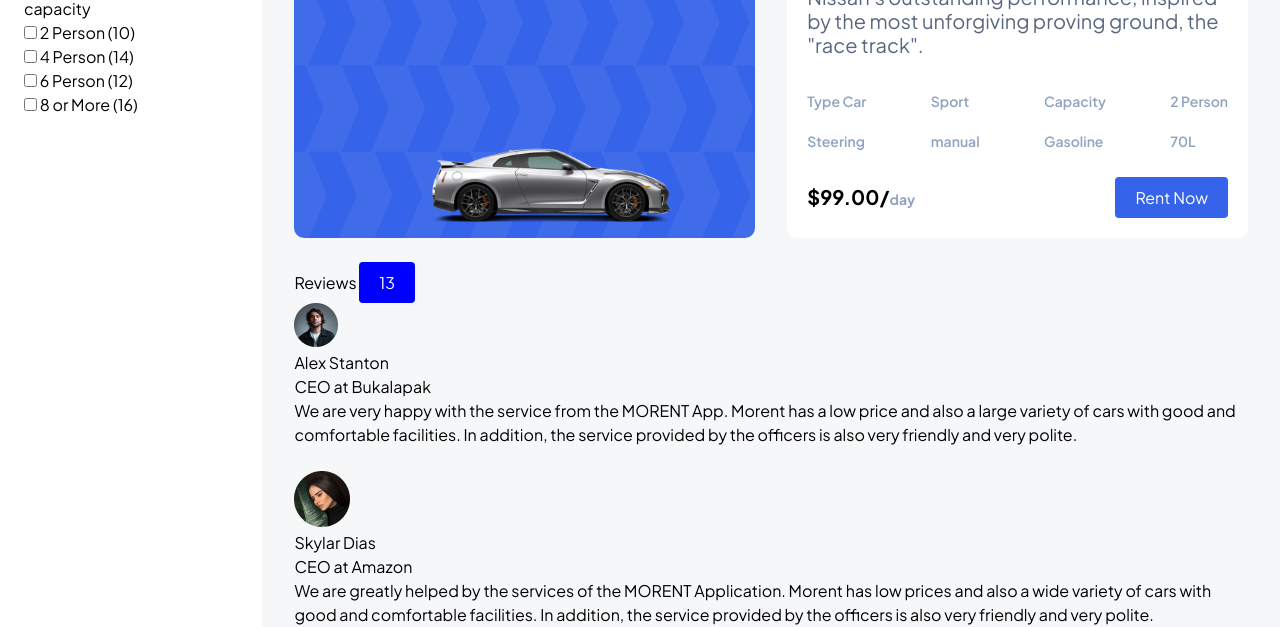
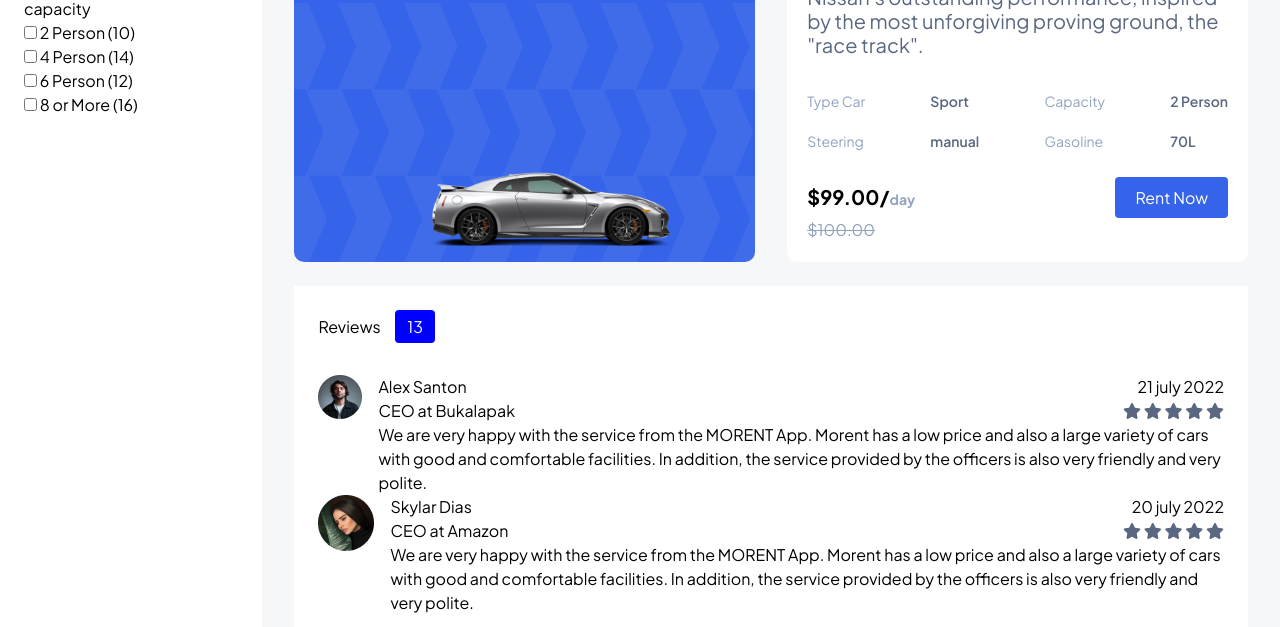
Before and after one commit to anilcodersigdel/figma-design, a plain HTML site: page detail.html in a window 1280 px wide. Shown: the part 327-954 px from the top of the page. Drawn offline with Linux system fonts and the light colour scheme.

Commit message:
adding reviewers section on detail page

```diff
--- a/detail.html
+++ b/detail.html
@@ -8,7 +8,8 @@
 
         <link rel="stylesheet" href="sass/main.css">
 
-    <link rel="stylesheet" href="https://cdnjs.cloudflare.com/ajax/libs/font-awesome/6.5.2/css/all.min.css"
+        <link rel="stylesheet"
+            href="https://cdnjs.cloudflare.com/ajax/libs/font-awesome/6.5.2/css/all.min.css"
             integrity="sha512-SnH5WK+bZxgPHs44uWIX+LLJAJ9/2PkPKZ5QiAj6Ta86w+fsb2TkcmfRyVX3pBnMFcV7oQPJkl9QevSCWr3W6A=="
             crossorigin="anonymous" referrerpolicy="no-referrer" />
 
@@ -24,11 +25,13 @@
 
                     <div class="nav-search">
 
-                    <a href="#"><i class="fa-solid fa-magnifying-glass"></i></a>
+                        <a href="#"><i
+                                class="fa-solid fa-magnifying-glass"></i></a>
 
                         <input type="text" placeholder="Search something here ">
 
-                    <a href="payment.html"><i class="fa-solid fa-sliders"></i></a>
+                        <a href="payment.html"><i
+                                class="fa-solid fa-sliders"></i></a>
 
                     </div>
                 </div>
@@ -37,7 +40,8 @@
                     <a href="#"><i class="fa-solid fa-heart"></i></a>
                     <a href="#"><i class="fa-solid fa-bell"></i></a>
                     <a href="#"><i class="fa-solid fa-gear"></i></a>
-                <img class="logo" src="assets/images/Image.png" alt="logo images">
+                    <img class="logo" src="assets/images/Image.png"
+                        alt="logo images">
                 </div>
 
             </nav>
@@ -64,22 +68,28 @@
                 <div class="category-type">
 
                     <p>Type</p>
-                <p><input type="checkbox" id="Sport" name="Sport" value="Sport">
+                    <p><input type="checkbox" id="Sport" name="Sport"
+                            value="Sport">
                         <label for="vehicle1">Sport (10)</label>
                     </p>
-                <p><input type="checkbox" id="Sport" name="Sport" value="Sport">
+                    <p><input type="checkbox" id="Sport" name="Sport"
+                            value="Sport">
                         <label for="vehicle1">SUV (12)</label>
                     </p>
-                <p><input type="checkbox" id="Sport" name="Sport" value="Sport">
+                    <p><input type="checkbox" id="Sport" name="Sport"
+                            value="Sport">
                         <label for="vehicle1">MPV (16)</label>
                     </p>
-                <p><input type="checkbox" id="Sport" name="Sport" value="Sport">
+                    <p><input type="checkbox" id="Sport" name="Sport"
+                            value="Sport">
                         <label for="vehicle1">Sedan (20)</label>
                     </p>
-                <p><input type="checkbox" id="Sport" name="Sport" value="Sport">
+                    <p><input type="checkbox" id="Sport" name="Sport"
+                            value="Sport">
                         <label for="vehicle1">Coupe (14)</label>
                     </p>
-                <p><input type="checkbox" id="Sport" name="Sport" value="Sport">
+                    <p><input type="checkbox" id="Sport" name="Sport"
+                            value="Sport">
                         <label for="vehicle1">Hatchback (14)</label>
                     </p>
 
@@ -89,19 +99,23 @@
 
                     <p>capacity</p>
 
-                <p><input type="checkbox" id="Sport" name="Sport" value="Sport" style="background-color: blue;">
+                    <p><input type="checkbox" id="Sport" name="Sport"
+                            value="Sport" style="background-color: blue;">
                         <label for="vehicle1">2 Person (10)</label>
                     </p>
 
-                <p><input type="checkbox" id="Sport" name="Sport" value="Sport">
+                    <p><input type="checkbox" id="Sport" name="Sport"
+                            value="Sport">
                         <label for="vehicle1">4 Person (14)</label>
                     </p>
 
-                <p><input type="checkbox" id="Sport" name="Sport" value="Sport">
+                    <p><input type="checkbox" id="Sport" name="Sport"
+                            value="Sport">
                         <label for="vehicle1">6 Person (12)</label>
                     </p>
 
-                <p><input type="checkbox" id="Sport" name="Sport" value="Sport">
+                    <p><input type="checkbox" id="Sport" name="Sport"
+                            value="Sport">
                         <label for="vehicle1">8 or More (16)</label>
                     </p>
 
@@ -109,10 +123,7 @@
 
             </aside>
 
-
-
             <section class="hero">
-
 
                 <div class="hero-section">
 
@@ -120,22 +131,16 @@
 
                         <div class="hero-content">
                             <div class="title">
-                            <h1>Sports car with the best design and acceleration</h1>
+                                <h1>Sports car with the best design and
+                                    acceleration</h1>
                                 <p>Safety and comfort while driving a
                                     futuristic and elegant sports car</p>
 
                             </div>
 
-
-
                         </div>
 
                     </div>
-
-
-
-
-
 
                     <div class="hero-section third">
 
@@ -156,18 +161,21 @@
                                 <span>440+ Reviewer</span>
                             </p>
 
-                            <p class="Nissan-car">NISMO has become the embodiment of Nissan's outstanding performance, inspired by the most unforgiving proving ground, the "race track".</p>
+                            <p class="Nissan-car">NISMO has become the
+                                embodiment of Nissan's outstanding performance,
+                                inspired by the most unforgiving proving ground,
+                                the "race track".</p>
 
                             <div class="car-content">
 
-                                <p>Type Car</p>
-                                <p>Sport</p>
-                               <p>Capacity</p>
-                               <p>2 Person</p>
-                               <p>Steering</p>
-                               <p>manual</p>
-                               <p>Gasoline</p>
-                               <p>70L</p>
+                                <p class="p-x">Type Car</p>
+                                <p class="p-y">Sport</p>
+                                <p class="p-x">Capacity</p>
+                                <p class="p-y">2 Person</p>
+                                <p class="p-x">Steering</p>
+                                <p class="p-y">manual</p>
+                                <p class="p-x">Gasoline</p>
+                                <p class="p-y">70L</p>
 
                             </div>
 
@@ -175,11 +183,11 @@
 
                                 <p>$99.00/<span>day</span></p>
                                 <button>Rent Now</button>
-                            </div>
 
                             </div>
+                            <p class="crosstext">$100.00</p>
 
-
+                        </div>
 
                         <!-- </div> -->
 
@@ -187,44 +195,86 @@
 
                 </div>
 
+                <div class="reviews">
 
-        <div class="Reviews">
-            <p>Reviews
-                <button style="background-color: blue;">13</button>
-            </p>
-
-            <img src="assets/images/Image.png" alt="Alex santon image ">
-            <p>Alex Stanton</p>
-            <p>CEO at Bukalapak</p>
-            <p>We are very happy with the service from the MORENT App. Morent has a low price and also a large variety of cars with good and comfortable facilities. In addition, the service provided by the officers is also very friendly and very polite.</p>
-
+                    <div class="total-reviews" style="padding-bottom: 32px;">
+                        Reviews
+                        <button
+                            style="background-color: blue; padding: 6px 12px; border-radius: 4px; margin-left: 12px;">13</button>
                     </div>
 
+                    <div class="reviews-1" style="display: flex; gap: 1rem;">
+                        <div>
+                            <img src="assets/images/Image.png"
+                                alt="Alex santon image ">
+                        </div>
+                        <div class="reviews-content" style="width: 100%;">
 
+                            <div class="Name-date"
+                                style="display: flex; justify-content: space-between;">
+                                <p>Alex Santon</p>
+                                <p>21 july 2022</p>
+                            </div>
 
+                            <div class="position-star"
+                                style="display: flex; justify-content: space-between;">
+                                <p>CEO at Bukalapak</p>
+                                <p>
+                                    <i class="yellow fa-solid fa-star"></i>
+                                    <i class="fa-solid fa-star"></i>
+                                    <i class="fa-solid fa-star"></i>
+                                    <i class="fa-solid fa-star"></i>
+                                    <i class="fa-solid fa-star"></i>
+                                </p>
+                            </div>
+
+                            <p>We are very happy with the service from the
+                                MORENT App. Morent has a low price and also a
+                                large variety of cars with good and comfortable
+                                facilities. In addition, the service provided by
+                                the officers is also very friendly and very
+                                polite.</p>
+                        </div>
+                    </div>
+
+                    <div class="reviews-2" style="display: flex; gap: 1rem;">
                         <div>
+                            <img src="assets/images/Profill.png"
+                                alt="Alex santon image ">
+                        </div>
+                        <div class="reviews-content" style="width: 100%;">
 
-        <img src="assets/images/Profill.png" alt="">
+                            <div class="Name-date"
+                                style="display: flex; justify-content: space-between;">
                                 <p>Skylar Dias</p>
+                                <p>20 july 2022</p>
+                            </div>
+
+                            <div class="position-star"
+                                style="display: flex; justify-content: space-between;">
                                 <p>CEO at Amazon</p>
+                                <p>
+                                    <i class="yellow fa-solid fa-star"></i>
+                                    <i class="fa-solid fa-star"></i>
+                                    <i class="fa-solid fa-star"></i>
+                                    <i class="fa-solid fa-star"></i>
+                                    <i class="fa-solid fa-star"></i>
+                                </p>
+                            </div>
 
-        <p>We are greatly helped by the services of the MORENT Application. Morent has low prices and also a wide variety of cars with good and comfortable facilities. In addition, the service provided by the officers is also very friendly and very polite.</p>
-
-
-
-
+                            <p>We are very happy with the service from the
+                                MORENT App. Morent has a low price and also a
+                                large variety of cars with good and comfortable
+                                facilities. In addition, the service provided by
+                                the officers is also very friendly and very
+                                polite.</p>
+                        </div>
+                    </div>
 
                 </div>
 
             </section>
-
-
-
-
-
         </section>
-
-
 
         <footer>
 
@@ -277,7 +327,8 @@
 
             <div class="footer-last">
                 <div class="copyright">
-                <p><i class="fa-regular fa-copyright"></i> <span id="copyrightYear"></span> MORENT. All Rights
+                    <p><i class="fa-regular fa-copyright"></i> <span
+                            id="copyrightYear"></span> MORENT. All Rights
                         reserved</p>
                 </div>
 
--- a/sass/abstracts/_variables.scss
+++ b/sass/abstracts/_variables.scss
@@ -17,6 +17,10 @@ $footer-text-color: rgba(19, 19, 19, 0.6);
 $icon-color: rgba(144, 163, 191, 1);
 
 
+$text-color: rgba(89, 103, 128, 1);
+$secondary-text-color: rgba(144, 163, 191, 1);
+
+
 $mobile: 768px;
 // $tablet: 768px;
 // $desktop: 1024px;
--- a/sass/pages/_home.scss
+++ b/sass/pages/_home.scss
@@ -353,33 +353,33 @@
         width: 20%;
     }
 
-    .hero{
+    .hero {
         padding: 32px;
         width: 80%;
         display: flex;
         flex-direction: column;
 
 
-        & > .hero-section{
+        &>.hero-section {
             display: grid;
             grid-template-columns: 1fr 1fr;
             gap: 2rem;
 
 
-            & .second{
+            & .second {
 
-                .title{
+                .title {
                     padding: 0;
                 }
             }
 
-            & .third{
+            & .third {
 
-                .car-item{
+                .car-item {
 
-                    .car-class{
+                    .car-class {
 
-                        span{
+                        span {
                             font-size: 14px;
                             font-weight: 500;
                         }
@@ -387,21 +387,43 @@
 
                     }
 
-                    .Nissan-car{
+                    .Nissan-car {
                         font-size: 20px;
                         padding: 32px 0;
                         font-weight: 400;
-                        color: rgba(89, 103, 128, 1);
+                        color: $text-color
                     }
 
-                    .car-content{
+                    .car-content {
                         display: grid;
                         grid-template-columns: auto auto auto auto;
                         gap: 16px;
+
+
+                        .p-y {
+                            color: $text-color;
+                        }
+
+                        .p-x {
+                            color: $secondary-text-color;
+                            font-weight: 400;
+                        }
+                    }
+
+                    .crosstext {
+                        text-decoration: line-through;
+                        color: $secondary-text-color;
                     }
                 }
             }
 
+        }
+
+
+
+        .reviews{
+            background-color: $content-background-color;
+            padding: 24px;
         }
     }
 
```
Also changed, not shown: sass/main.css, 1 other file. Lines whose indentation alone changed are shown as unchanged.
